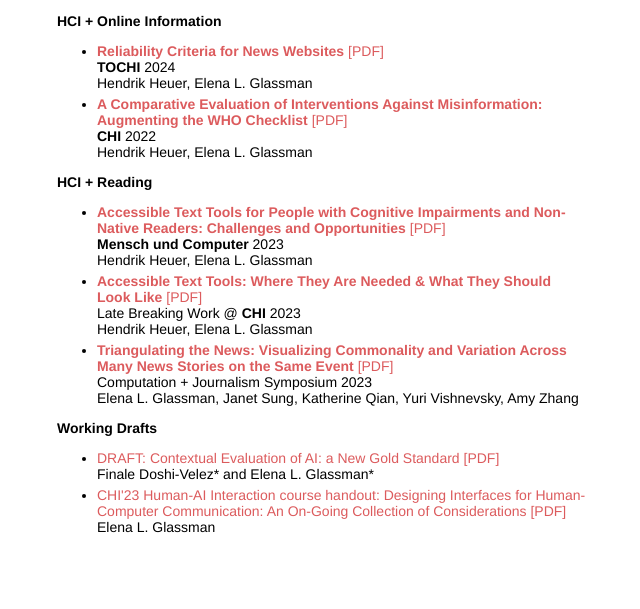
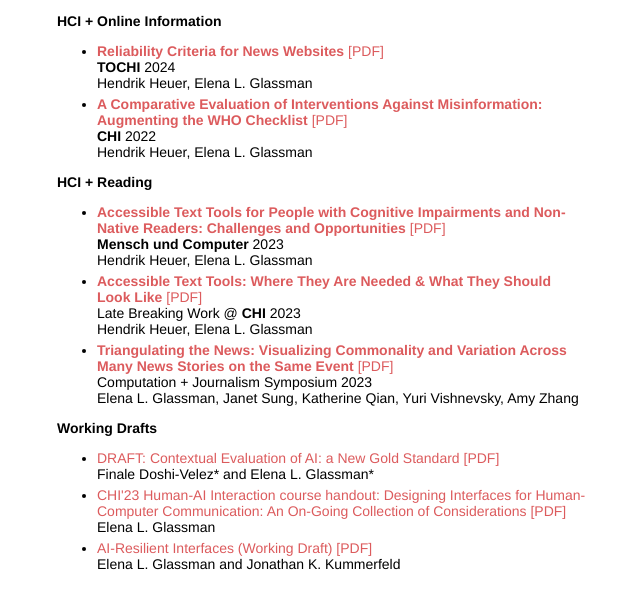
Before and after one commit to eglassman/eglassman.github.io, a Jekyll site: the page built from index.html, in a window 1280 px wide and 900 px high, scrolled down 6419 px, cut to the strip 223-832 px from the top of the window. Shown: the whole strip, without its empty margins (186-826 px from the left). Built offline with Jekyll 4.4.1, drawn with Linux system fonts in a browser that asks for light colours.

Commit message:
added working draft

```diff
--- a/index.html
+++ b/index.html
@@ -384,6 +384,9 @@
       <li><a href="https://arxiv.org/pdf/2309.02257.pdf">CHI'23 Human-AI Interaction course handout: Designing Interfaces for Human-Computer Communication: An On-Going Collection of Considerations [PDF]</a>
         <br/>Elena L. Glassman
       </li>
+      <li><a href="papers/AI_Resilient_Interfaces_draft.pdf">AI-Resilient Interfaces (Working Draft) [PDF]</a>
+        <br/>Elena L. Glassman and Jonathan K. Kummerfeld
+      </li>
       </ul>
       <!-- <ol>
         <li><em><a href="papers/Rebecca_PLATEAU.pdf">Approaching polyglot programming: what can we learn from bilingualism studies?</a></em><br/>Rebecca Hao and Elena Glassman. PLATEAU Workshop 2019.</li>
```
Also changed, not shown: 1 other file.
